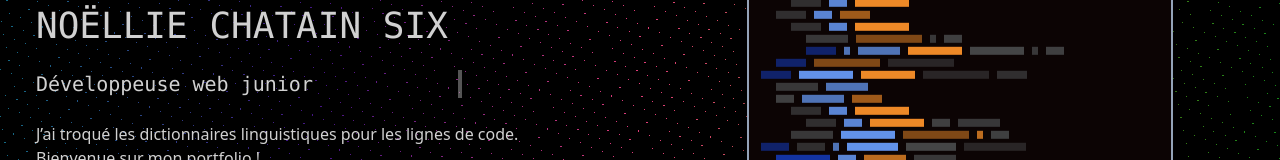
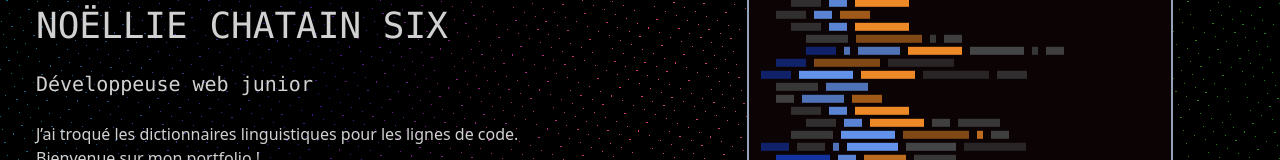
Before and after one commit to NollieChtn6/Portfolio, a React (Vite) app: page / in a window 1280 px wide. Shown: the part 303-463 px from the top of the page. Built offline with nearby package versions, Linux system fonts and the light colour scheme.

Commit message:
update typing animation

```diff
--- a/src/components/skills/Skills.tsx
+++ b/src/components/skills/Skills.tsx
@@ -1,8 +1,3 @@
-import { NavLink } from 'react-router-dom';
-
-import { Button } from '../ui/button';
-
-import picture from '../../assets/profile_picture_colors(1).png';
 import skills from '../../data/skills.json';
 import {
   HTML5Icon,
--- a/tailwind.config.js
+++ b/tailwind.config.js
@@ -133,7 +133,8 @@ module.exports = {
             visibility: "hidden",
           },
           "100%": {
-            width: "100%",
+            width: "70%",
+            visibility: "display",
           }
         },
         blink: {
@@ -173,7 +174,7 @@ module.exports = {
       animation: {
         "accordion-down": "accordion-down 0.2s ease-out",
         "accordion-up": "accordion-up 0.2s ease-out",
-        "typing": "typing 3s steps(22), blink .7s infinite alternate",
+        "typing": "typing 3s steps(22), blink .5s step-end infinite alternate",
         "floating": "float 4s ease-in-out infinite",
         "flickering-xs": "flicker 1.5s infinite",
         "flickering-sm": "flicker 2s infinite",
```
